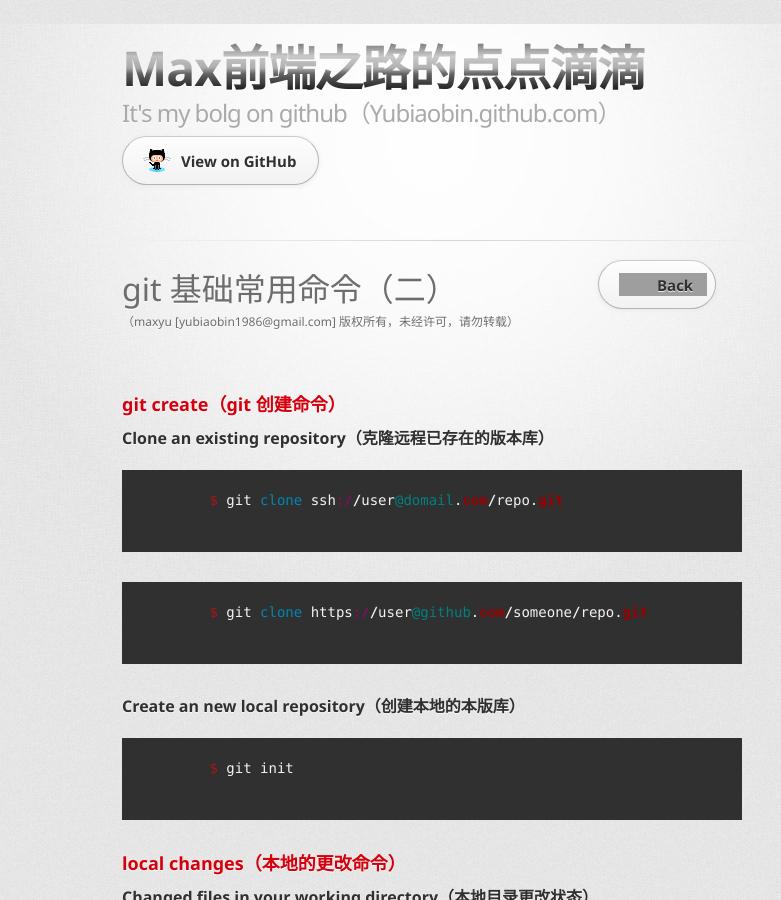
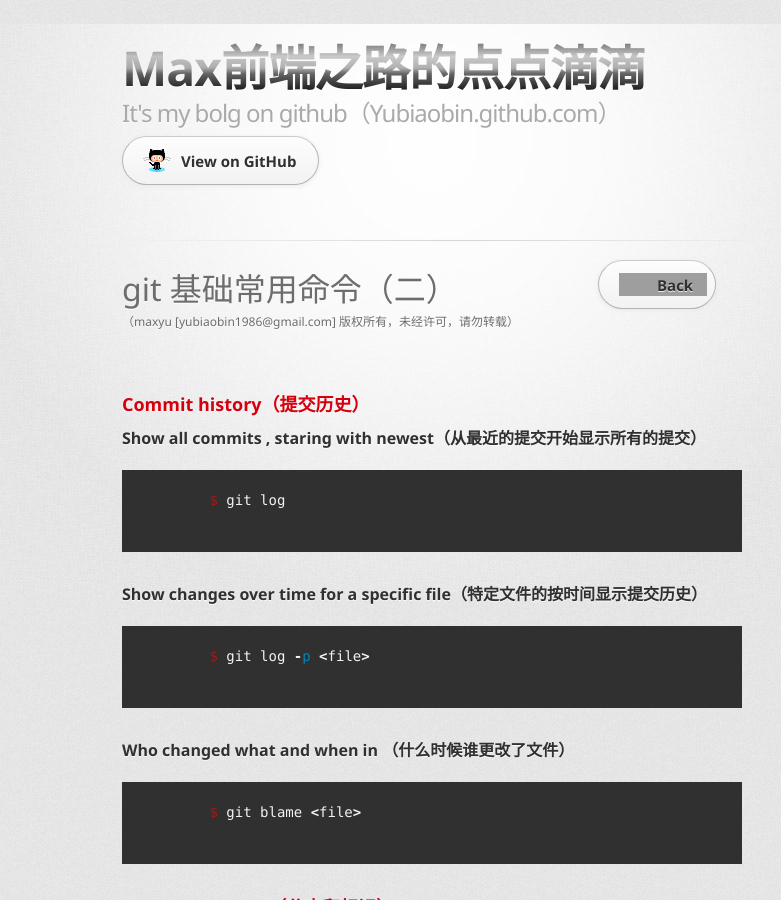
Before and after one commit to yubiaobin/yubiaobin.github.io, a Jekyll site: the page built from _posts/2014-08-20-git-command-line-two.html, in a window 1280 px wide and 900 px high. Shown: the whole window, without its empty margins (208-989 px from the left). Built offline with Jekyll 4.4.1, drawn with Linux system fonts in a browser that asks for light colours; comment, search, counter and statistics services are not loaded; grey boxes are pictures that could not be loaded.

Commit message:
modified the git blog one and blog two

```diff
--- a/_posts/2014-08-18-git-command-line-one.html
+++ b/_posts/2014-08-18-git-command-line-one.html
@@ -6,7 +6,7 @@ title : git 基础常用命令（一）
 
 
 
-<h3>git create（git 创建命令）</h3>
+<h3>Git create（git 创建命令）</h3>
 
 <h4>Clone an existing repository（克隆远程已存在的版本库）</h4>
 <p>
@@ -30,7 +30,7 @@ title : git 基础常用命令（一）
 
 
 
-<h3>local changes（本地的更改命令）</h3>
+<h3>Local changes（本地的更改命令）</h3>
 
 <h4>Changed files in your working directory（本地目录更改状态）</h4>
 <p>
--- a/_posts/2014-08-20-git-command-line-two.html
+++ b/_posts/2014-08-20-git-command-line-two.html
@@ -6,31 +6,33 @@ title : git 基础常用命令（二）
 
 
 
-<h3>git create（git 创建命令）</h3>
+<h3>Commit history（提交历史）</h3>
 
-<h4>Clone an existing repository（克隆远程已存在的版本库）</h4>
+<h4>Show all commits , staring with newest（从最近的提交开始显示所有的提交）</h4>
 <p>
 	{% highlight ruby %}
-	$ git clone ssh://user@domail.com/repo.git
-	{% endhighlight %}
-</p>
-<p>
-	{% highlight ruby %}
-	$ git clone https://user@github.com/someone/repo.git
+	$ git log
 	{% endhighlight %}
 </p>
 
-<h4>Create an new local repository（创建本地的本版库）</h4>
+<h4>Show changes over time for a specific file（特定文件的按时间显示提交历史）</h4>
 <p>
 	{% highlight ruby %}
-	$ git init
+	$ git log -p <file>
+	{% endhighlight %}
+</p>
+
+<h4>Who changed what and when in <file>（什么时候谁更改了文件）</h4>
+<p>
+	{% highlight ruby %}
+	$ git blame <file>
 	{% endhighlight %}
 </p>
 
 
 
 
-<h3>local changes（本地的更改命令）</h3>
+<h3>Branches & Tags（分支和标识）</h3>
 
 <h4>Changed files in your working directory（本地目录更改状态）</h4>
 <p>
```
